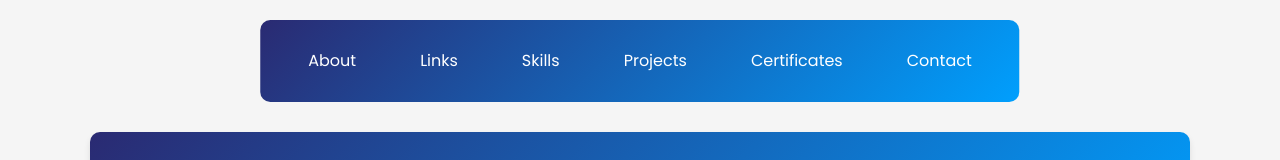
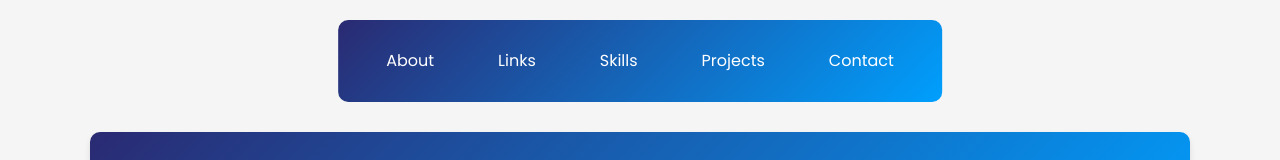
Before and after one commit to fuentesmichael1/MichaelFuentesProtfolio, a React (Vite) app in the folder Showcasing-Myself/: page / in a window 1280 px wide. Shown: the top 160 px of the page. Built offline with nearby package versions, Linux system fonts and the light colour scheme.

Commit message:
removed cert from nav bar

```diff
--- a/Showcasing-Myself/src/components/Nav.jsx
+++ b/Showcasing-Myself/src/components/Nav.jsx
@@ -37,7 +37,6 @@ const Nav = () => {
           <li onClick={() => scrollToSection('links')}>Links</li>
           <li onClick={() => scrollToSection('skills')}>Skills</li>
           <li onClick={() => scrollToSection('projects')}>Projects</li>
-          <li onClick={() => scrollToSection('certificates')}>Certificates</li>
           <li onClick={() => scrollToSection('contact')}>Contact</li>
         </ul>
       </div>
```
